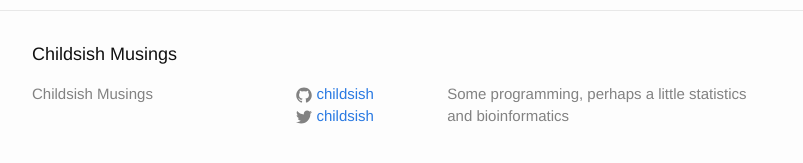
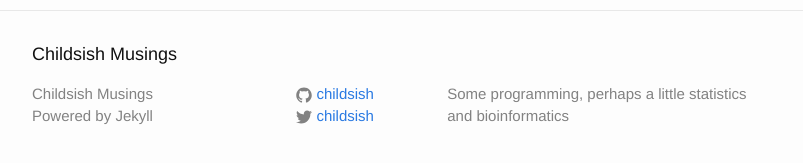
Before and after one commit to childsish/childsish.github.io, a Jekyll site: the page built from _posts/2016-09-23-asynchronous-python-queue.md, in a window 1280 px wide and 900 px high, scrolled down 3688 px. Shown: the part 712-875 px from the top of the window, without its empty margins (238-1041 px from the left). Built offline with Jekyll 4.4.1, drawn with Linux system fonts in a browser that asks for light colours; comment, search, counter and statistics services are not loaded.

```diff
--- a/_includes/footer.html
+++ b/_includes/footer.html
@@ -8,6 +8,7 @@
       <div class="footer-col footer-col-1">
         <ul class="contact-list">
           <li>{{ site.title }}</li>
+          <li>Powered by Jekyll</li>
           <li><a href="mailto:{{ site.email }}">{{ site.email }}</a></li>
         </ul>
       </div>
```
Also changed, not shown: _posts/2016-09-23-asynchronous-python-queue.md (+1 -0 lines), 1 other file.
